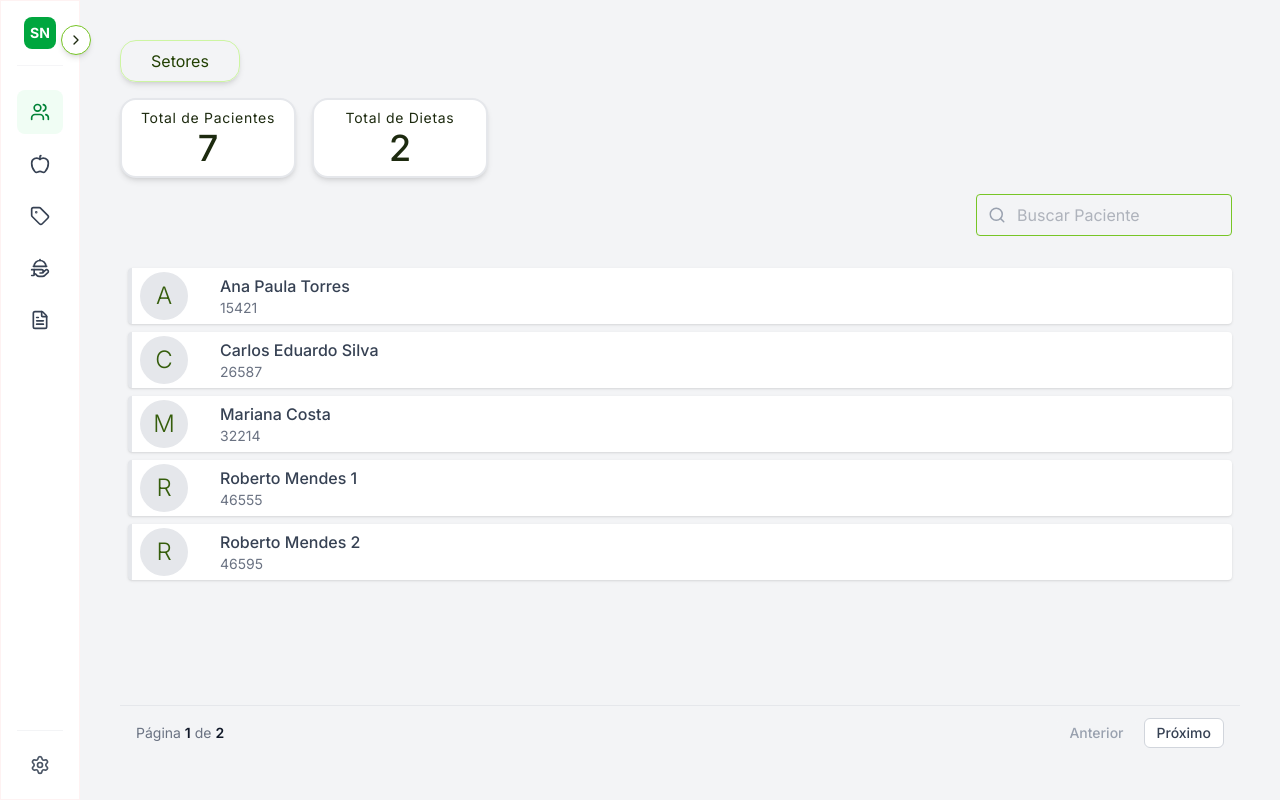
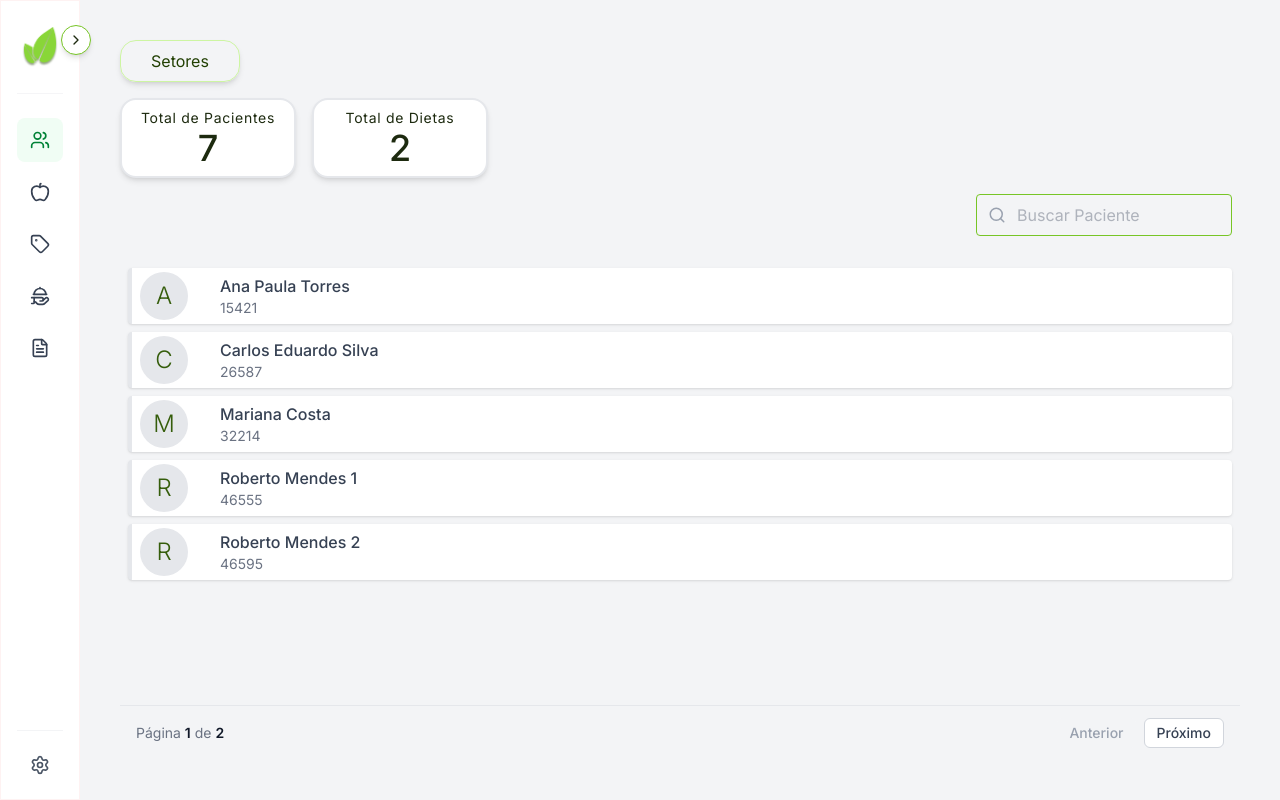
Before and after one commit to UA-Desenvolvimento-e-Inovacao/nutricao-web, a Next.js app: page /paciente in a window 1280 px wide. Both pictures are taken after a click on the button 316 px from the left and 40 px from the top of the page. Built offline with nearby package versions, Linux system fonts and the light colour scheme.

Commit message:
finalizada a pagina de listagem de pacientes

```diff
--- a/src/components/buttons/SelectSetor.tsx
+++ b/src/components/buttons/SelectSetor.tsx
@@ -1,5 +1,5 @@
 'use client'
-import { ChangeEvent } from 'react'
+import { ChangeEvent, Suspense } from 'react' // 1. Importe o Suspense
 import { useRouter, useSearchParams, usePathname } from 'next/navigation'
 
 const setores = [
@@ -11,30 +11,24 @@ const setores = [
   {codSetor: 6, nmSetor: 'Pediatria'}
 ]
 
-export default function SelectSetor() {
+// 2. Renomeie seu componente original para algo interno (ex: SelectSetorContent)
+function SelectSetorContent() {
   const searchParams = useSearchParams()
   const pathname = usePathname()
   const router = useRouter()
 
-  // console.log(searchParams.get('setor')); usar no componente pai, na pagina.
-
-
-  // Pega o valor atual da URL (ex: ?setor=5) para manter o select sincronizado
   const setorAtual = searchParams.get('setor') || ''
 
   const handleSetor = (e: ChangeEvent<HTMLSelectElement>) => {
     const value = e.target.value
-
-    // Cria uma cópia dos parametros atuais da URL
     const params = new URLSearchParams(searchParams.toString())
 
     if (value) {
-      params.set('setor', value) // Adiciona ?setor=X
+      params.set('setor', value)
     } else {
-      params.delete('setor') // Remove o parametro se selecionar "Todos"
+      params.delete('setor')
     }
 
-    // Atualiza a URL sem recarregar a página totalmente (replace)
     router.replace(`${pathname}?${params.toString()}`)
   }
 
@@ -42,7 +36,7 @@ export default function SelectSetor() {
     <select
       onChange={handleSetor}
       value={setorAtual}
-      className="w-30 border border-[#cdf5a2] py-2 text-[#213F02] bg-transparent  rounded-2xl
+      className="w-30 border border-[#cdf5a2] py-2 text-[#213F02] bg-transparent rounded-2xl
       focus:border-[#77C526] hover:border-[#77C526] transition focus:outline-none shadow-md text-center appearance-none cursor-pointer"
     >
       <option value="">Setores</option>
@@ -54,3 +48,13 @@ export default function SelectSetor() {
     </select>
   )
 }
+
+// 3. Exporte o componente default com o Suspense em volta
+export default function SelectSetor() {
+  return (
+    // O fallback é o que aparece por milissegundos enquanto a URL é lida
+    <Suspense fallback={<div className="w-30 h-10 bg-gray-100 rounded-2xl animate-pulse"></div>}>
+      <SelectSetorContent />
+    </Suspense>
+  )
+}
--- a/src/components/sidebar/Sidebar.tsx
+++ b/src/components/sidebar/Sidebar.tsx
@@ -6,6 +6,7 @@ import Image from 'next/image';
 import Link from 'next/link'; // Importante: Usar Link ao invés de tag <a>
 import { usePathname } from 'next/navigation'; // Importante: Para pegar a rota atual
 import logo from './../../../public/assets/logoLogin.png';
+import logoFolha from './../../../public/assets/folha.png';
 
 export default function Sidebar() {
   // Inicializa nulo, pois o useEffect vai decidir quem abre
@@ -125,8 +126,9 @@ export default function Sidebar() {
       <div className="mb-6 pb-4 border-b border-gray-200/40 flex justify-center">
         {isCollapsed ? (
           <div className="flex justify-center">
-            <div className="w-8 h-8 bg-green-600 rounded-lg flex items-center justify-center">
-              <span className="text-white font-bold text-sm">SN</span>
+            <div className="w-9 h-15  rounded-lg flex items-center justify-center">
+              <Image src={logoFolha} width={50} height={50} alt='logo de folha'/>
+              {/* <span className="text-white font-bold text-sm">SN</span> */}
             </div>
           </div>
         ) : (
```
Also changed, not shown: public/assets/folha.png (added).
